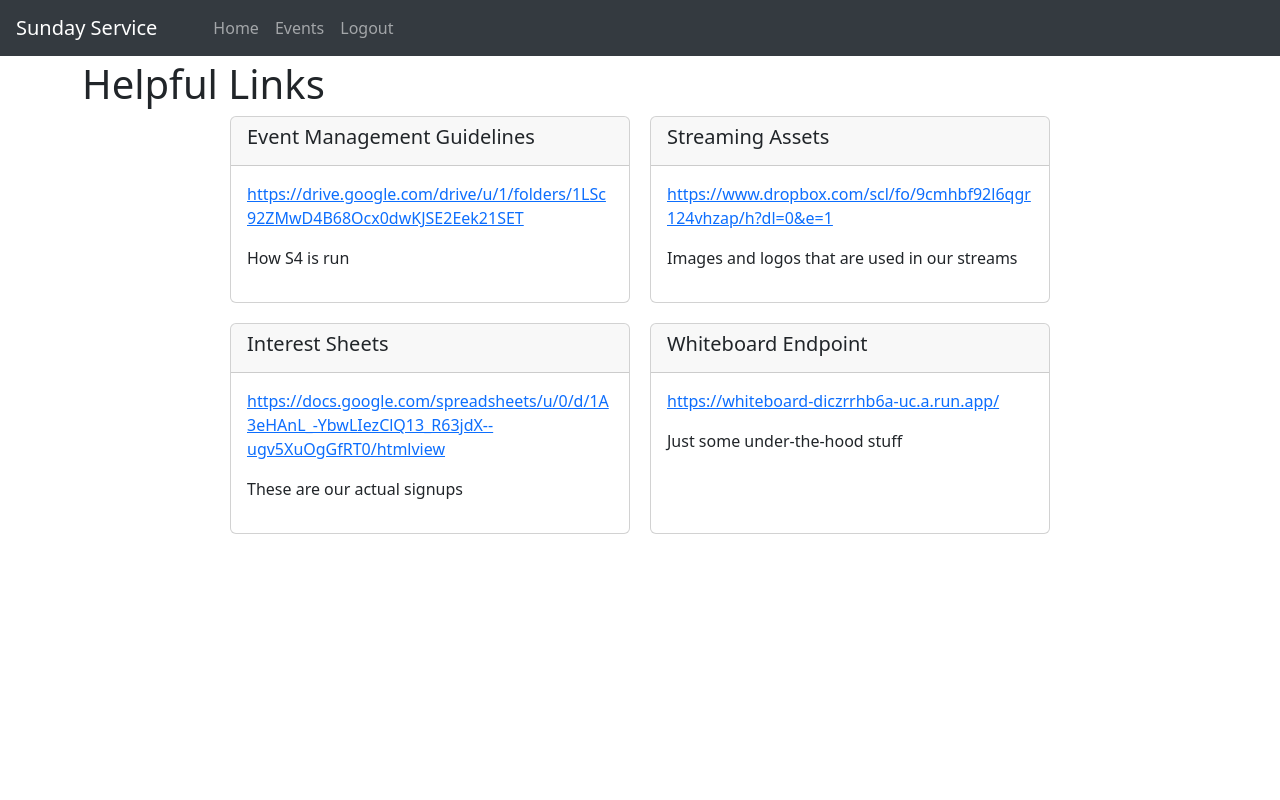
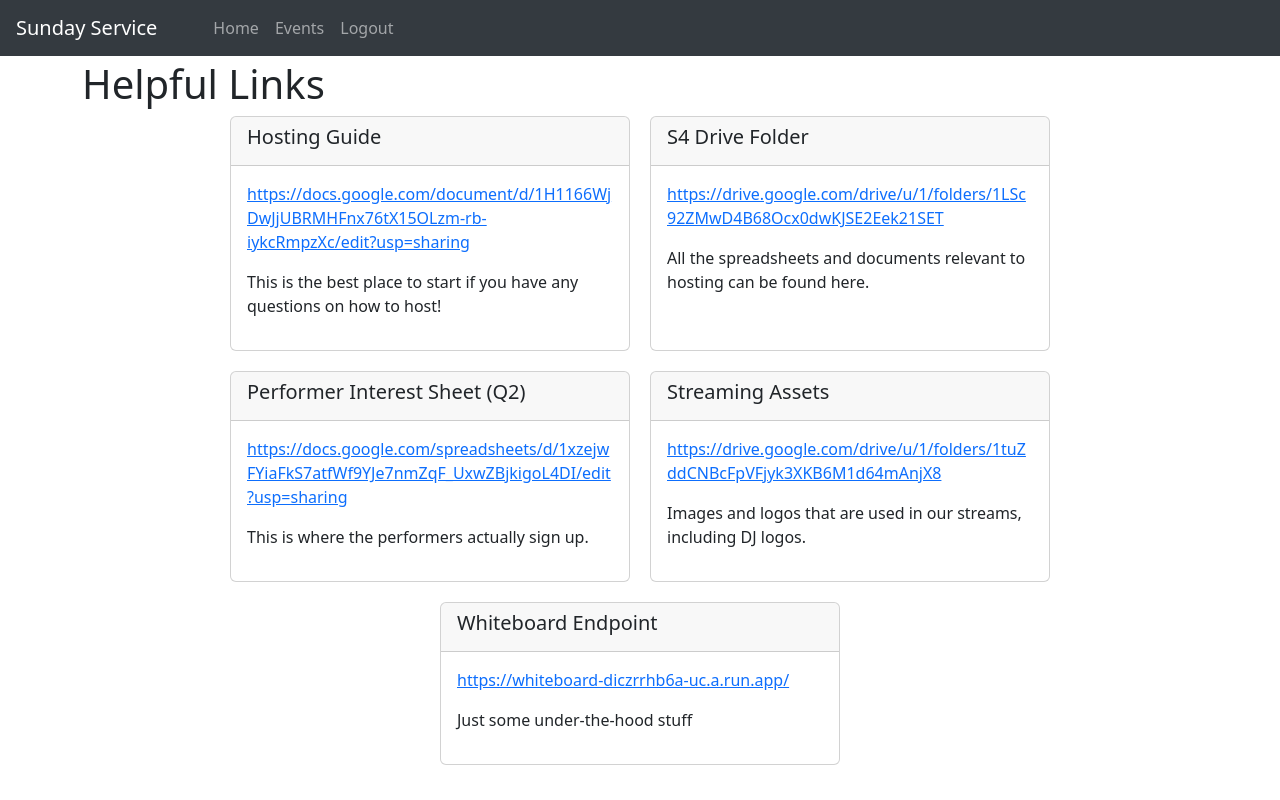
Before and after one commit to SundayServiceVR/sunday-service-vr, a React (Create React App) app in the folder webapp/: page / in a window 1280 px wide. Built offline with nearby package versions, Linux system fonts and the light colour scheme; no server answers; sample sign-in values are in the browser's storage.

Commit message:
Updated homepage helpful links

```diff
--- a/webapp/src/features/home/Home.tsx
+++ b/webapp/src/features/home/Home.tsx
@@ -4,19 +4,24 @@ import "./Home.css";
 
 const helpfulLinks = [
     {
-        title: "Event Management Guidelines",
-        text: "How S4 is run",
+        title: "Hosting Guide",
+        text: "This is the best place to start if you have any questions on how to host!",
+        url: "https://docs.google.com/document/d/1H1166WjDwJjUBRMHFnx76tX15OLzm-rb-iykcRmpzXc/edit?usp=sharing",
+    },
+    {
+        title: "S4 Drive Folder",
+        text: "All the spreadsheets and documents relevant to hosting can be found here.",
         url: "https://drive.google.com/drive/u/1/folders/1LSc92ZMwD4B68Ocx0dwKJSE2Eek21SET",
     },
     {
-        title: "Streaming Assets",
-        text: "Images and logos that are used in our streams",
-        url: "https://www.dropbox.com/scl/fo/9cmhbf92l6qgr124vhzap/h?dl=0&e=1",
+        title: "Performer Interest Sheet (Q2)",
+        text: "This is where the performers actually sign up.",
+        url: "https://docs.google.com/spreadsheets/d/1xzejwFYiaFkS7atfWf9YJe7nmZqF_UxwZBjkigoL4DI/edit?usp=sharing",
     },
     {
-        title: "Interest Sheets",
-        text: "These are our actual signups",
-        url: "https://docs.google.com/spreadsheets/u/0/d/1A3eHAnL_-YbwLIezClQ13_R63jdX--ugv5XuOgGfRT0/htmlview",
+        title: "Streaming Assets",
+        text: "Images and logos that are used in our streams, including DJ logos.",
+        url: "https://drive.google.com/drive/u/1/folders/1tuZddCNBcFpVFjyk3XKB6M1d64mAnjX8",
     },
     {
         title: "Whiteboard Endpoint",
```
